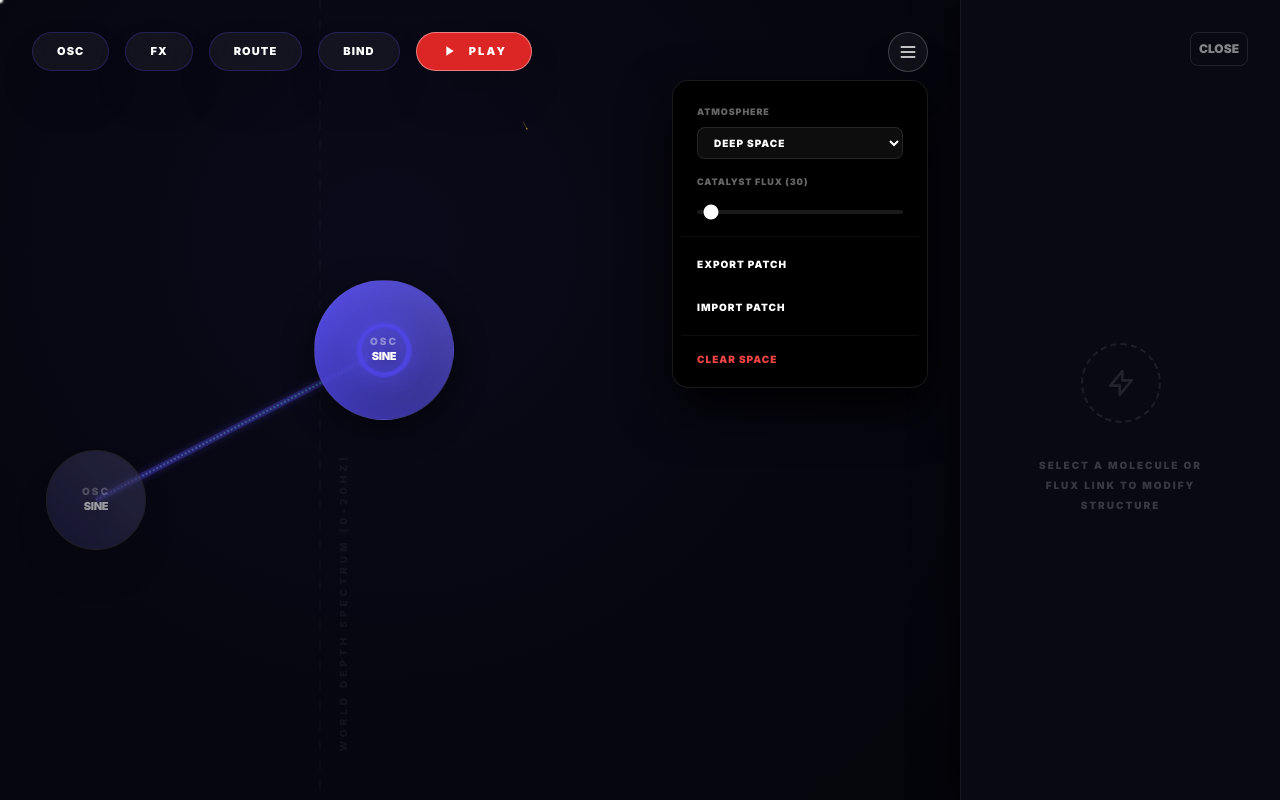
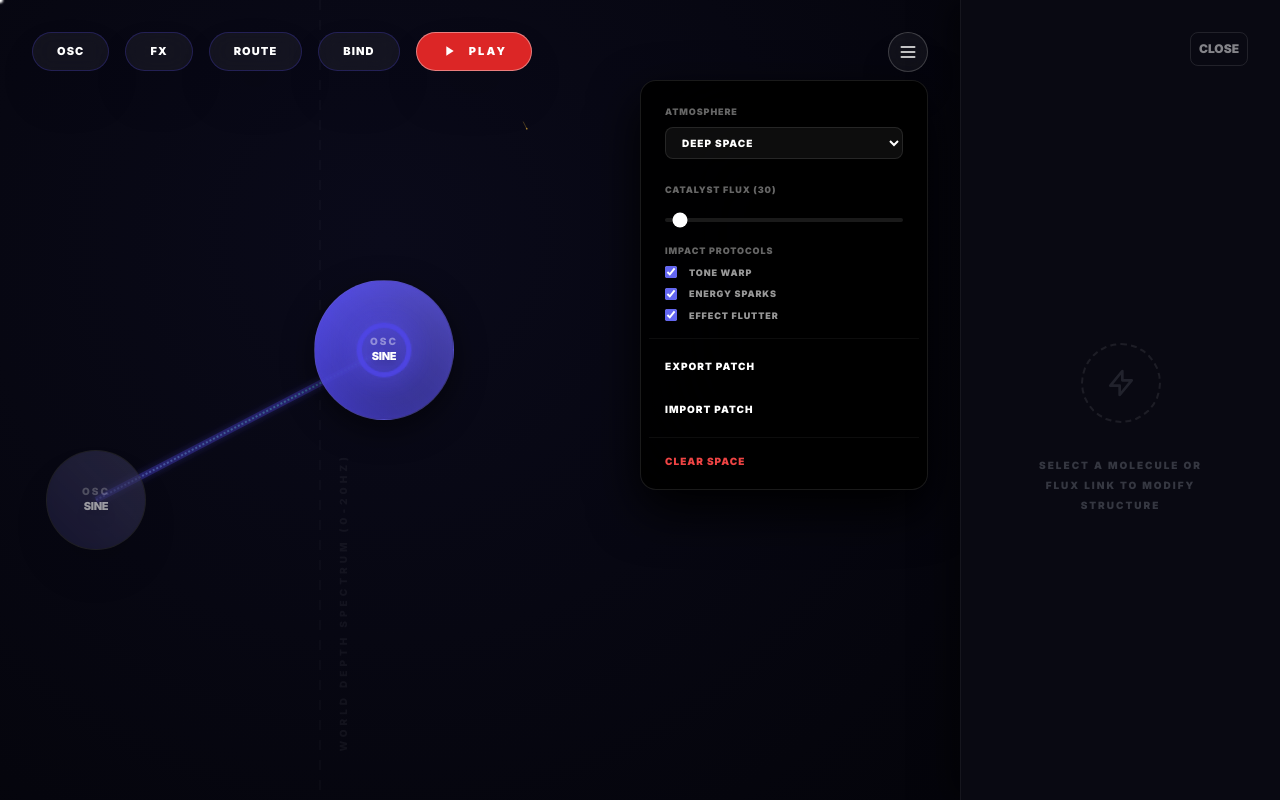
Before and after one commit to apiel/Molecular, a React (Vite) app: page / in a window 1280 px wide. Both pictures are taken after a click on the button 908 px from the left and 52 px from the top of the page. Built offline with nearby package versions, Linux system fonts and the light colour scheme.

Commit message:
feat: Add impact settings for sound disturbances
Introduces configurable settings for how sound disturbances are triggered, including tone spikes, transient sparks, and parameter flutter. This enhances control over the audio response to collisions within the simulation.

```diff
--- a/App.tsx
+++ b/App.tsx
@@ -1,6 +1,6 @@
 import React, { useState, useEffect, useRef, useCallback, useMemo } from 'react';
 import { v4 as uuidv4 } from 'uuid';
-import { SynthNode, Position, Connection, NodeType, Theme } from './types';
+import { SynthNode, Position, Connection, NodeType, Theme, ImpactSettings } from './types';
 import { Bubble } from './components/Bubble';
 import { Sidebar } from './components/Sidebar';
 import { CatalystField } from './components/CatalystField';
@@ -142,6 +142,11 @@ const App: React.FC = () => {
   const [isMenuOpen, setIsMenuOpen] = useState(false);
   const [hoveredConnectionId, setHoveredConnectionId] = useState<string | null>(null);
   const [catalystDensity, setCatalystDensity] = useState(30);
+  const [impactSettings, setImpactSettings] = useState<ImpactSettings>({
+    toneSpike: true,
+    sparkTransients: true,
+    paramFlutter: true
+  });
 
   const [viewOffset, setViewOffset] = useState({ x: 0, y: 0 });
   const panStateRef = useRef<{ active: boolean, startX: number, startY: number, initialX: number, initialY: number }>({
@@ -198,9 +203,9 @@ const App: React.FC = () => {
   }, []);
 
   useEffect(() => {
-    const state = { nodes, connections, themeId: currentTheme.id };
+    const state = { nodes, connections, themeId: currentTheme.id, catalystDensity, impactSettings };
     localStorage.setItem(STORAGE_KEY, JSON.stringify(state));
-  }, [nodes, connections, currentTheme]);
+  }, [nodes, connections, currentTheme, catalystDensity, impactSettings]);
 
   const applyFxParams = useCallback((node: SynthNode, w: number, h: number) => {
     const id = node.id;
@@ -313,7 +318,7 @@ const App: React.FC = () => {
   };
 
   const handleExport = () => {
-    const state = { nodes, connections, themeId: currentTheme.id, exportedAt: new Date().toISOString() };
+    const state = { nodes, connections, themeId: currentTheme.id, catalystDensity, impactSettings, exportedAt: new Date().toISOString() };
     const blob = new Blob([JSON.stringify(state, null, 2)], { type: 'application/json' });
     const url = URL.createObjectURL(blob);
     const a = document.createElement('a');
@@ -340,6 +345,8 @@ const App: React.FC = () => {
         nodes.forEach(n => audioEngine.removeNode(n.id));
         setNodes(parsed.nodes);
         setConnections(parsed.connections);
+        if (parsed.catalystDensity !== undefined) setCatalystDensity(parsed.catalystDensity);
+        if (parsed.impactSettings !== undefined) setImpactSettings(parsed.impactSettings);
         const theme = THEMES.find(t => t.id === parsed.themeId) || THEMES[0];
         setCurrentTheme(theme);
         if (isStarted) rebuildAudioEngine(parsed.nodes, parsed.connections);
@@ -551,11 +558,12 @@ const App: React.FC = () => {
 
       <div ref={containerRef} className="flex-1 relative overflow-hidden">
         {/* Catalyst Field layer */}
-        <CatalystField density={catalystDensity} nodes={nodes} viewOffset={viewOffset} />
+        <CatalystField density={catalystDensity} nodes={nodes} viewOffset={viewOffset} impactSettings={impactSettings} />
 
         <svg className="absolute inset-0 pointer-events-none w-full h-full z-0">
           <defs>
             <linearGradient id="signalGrad" x1="0%" y1="0%" x2="100%" y2="0%">
+                {/* Fix: replaced 'E' with 'currentTheme' */}
                 <stop offset="0%" stopColor={currentTheme.colors.connStart} stopOpacity="0.4" />
                 <stop offset="100%" stopColor={currentTheme.colors.connEnd} stopOpacity="0.4" />
             </linearGradient>
@@ -623,19 +631,41 @@ const App: React.FC = () => {
                 <svg className="w-5 h-5 text-white" fill="none" stroke="currentColor" viewBox="0 0 24 24"><path strokeLinecap="round" strokeLinejoin="round" strokeWidth="2" d="M4 6h16M4 12h16M4 18h16" /></svg>
             </button>
             {isMenuOpen && (
-                <div className="absolute top-12 right-0 w-64 bg-black/95 backdrop-blur-3xl border border-white/10 rounded-2xl p-2 flex flex-col gap-1 shadow-[0_20px_50px_rgba(0,0,0,1)] z-50 animate-in fade-in zoom-in-95 duration-200">
+                <div className="absolute top-12 right-0 w-72 bg-black/95 backdrop-blur-3xl border border-white/10 rounded-2xl p-2 flex flex-col gap-1 shadow-[0_20px_50px_rgba(0,0,0,1)] z-50 animate-in fade-in zoom-in-95 duration-200">
                     <div className="p-4 border-b border-white/5 mb-1">
                         <label className="text-[9px] font-black uppercase tracking-widest opacity-40 mb-2 block">Atmosphere</label>
                         <select value={currentTheme.id} onChange={(e) => { const theme = THEMES.find(t => t.id === e.target.value); if (theme) setCurrentTheme(theme); }} className="w-full bg-white/5 border border-white/10 rounded-lg px-3 py-2 text-[10px] font-black uppercase tracking-widest text-white outline-none cursor-pointer mb-4">
                             {THEMES.map(t => <option key={t.id} value={t.id} className="bg-black text-white">{t.name}</option>)}
                         </select>
 
+                        <div className="space-y-4 pt-2">
+                          <div>
                             <label className="text-[9px] font-black uppercase tracking-widest opacity-40 mb-2 block">Catalyst Flux ({catalystDensity})</label>
                             <input
                                 type="range" min="0" max="1000" value={catalystDensity}
                                 onChange={(e) => setCatalystDensity(parseInt(e.target.value))}
                                 className="w-full h-1 bg-white/10 rounded-full appearance-none cursor-pointer accent-white"
                             />
+                          </div>
+
+                          <div className="space-y-2">
+                            <label className="text-[9px] font-black uppercase tracking-widest opacity-40 mb-1 block">Impact Protocols</label>
+                            <div className="grid grid-cols-1 gap-2">
+                              <label className="flex items-center gap-3 cursor-pointer group">
+                                <input type="checkbox" checked={impactSettings.toneSpike} onChange={e => setImpactSettings(s => ({...s, toneSpike: e.target.checked}))} className="w-3 h-3 rounded bg-white/10 border-white/20 accent-indigo-500" />
+                                <span className="text-[9px] font-black uppercase tracking-widest text-white/60 group-hover:text-white transition-colors">Tone Warp</span>
+                              </label>
+                              <label className="flex items-center gap-3 cursor-pointer group">
+                                <input type="checkbox" checked={impactSettings.sparkTransients} onChange={e => setImpactSettings(s => ({...s, sparkTransients: e.target.checked}))} className="w-3 h-3 rounded bg-white/10 border-white/20 accent-indigo-500" />
+                                <span className="text-[9px] font-black uppercase tracking-widest text-white/60 group-hover:text-white transition-colors">Energy Sparks</span>
+                              </label>
+                              <label className="flex items-center gap-3 cursor-pointer group">
+                                <input type="checkbox" checked={impactSettings.paramFlutter} onChange={e => setImpactSettings(s => ({...s, paramFlutter: e.target.checked}))} className="w-3 h-3 rounded bg-white/10 border-white/20 accent-indigo-500" />
+                                <span className="text-[9px] font-black uppercase tracking-widest text-white/60 group-hover:text-white transition-colors">Effect Flutter</span>
+                              </label>
+                            </div>
+                          </div>
+                        </div>
                     </div>
                     <button onClick={handleExport} className="w-full px-4 py-3 text-left text-[10px] font-black uppercase tracking-widest hover:bg-white/10 rounded-xl transition-colors">Export Patch</button>
                     <button onClick={handleImportClick} className="w-full px-4 py-3 text-left text-[10px] font-black uppercase tracking-widest hover:bg-white/10 rounded-xl transition-colors">Import Patch</button>
--- a/components/CatalystField.tsx
+++ b/components/CatalystField.tsx
@@ -1,5 +1,5 @@
 import React, { useEffect, useRef } from 'react';
-import { SynthNode } from '../types';
+import { SynthNode, ImpactSettings } from '../types';
 import { audioEngine } from '../services/audioEngine';
 
 interface Catalyst {
@@ -15,9 +15,10 @@ interface CatalystFieldProps {
   density: number;
   nodes: SynthNode[];
   viewOffset: { x: number, y: number };
+  impactSettings: ImpactSettings;
 }
 
-export const CatalystField: React.FC<CatalystFieldProps> = ({ density, nodes, viewOffset }) => {
+export const CatalystField: React.FC<CatalystFieldProps> = ({ density, nodes, viewOffset, impactSettings }) => {
   const canvasRef = useRef<HTMLCanvasElement>(null);
   const catalystsRef = useRef<Catalyst[]>([]);
   const requestRef = useRef<number>(null);
@@ -95,7 +96,7 @@ export const CatalystField: React.FC<CatalystFieldProps> = ({ density, nodes, vi
             if (distSq < radius * radius) {
                 // Calculate normalized panning (-1 to 1) based on screen position
                 const pan = (sx / canvasWidth) * 2 - 1;
-                audioEngine.triggerDisturbance(node.id, c.vy, pan);
+                audioEngine.triggerDisturbance(node.id, c.vy, pan, impactSettings);
 
                 // Elastic bounce
                 c.vx *= -1.1;
@@ -115,7 +116,7 @@ export const CatalystField: React.FC<CatalystFieldProps> = ({ density, nodes, vi
     return () => {
       if (requestRef.current) cancelAnimationFrame(requestRef.current);
     };
-  }, [nodes, viewOffset]);
+  }, [nodes, viewOffset, impactSettings]);
 
   useEffect(() => {
     const handleResize = () => {
--- a/services/audioEngine.ts
+++ b/services/audioEngine.ts
@@ -1,4 +1,4 @@
-import { OscType, FxType } from '../types';
+import { OscType, FxType, ImpactSettings } from '../types';
 
 class AudioEngine {
   private ctx: AudioContext | null = null;
@@ -119,7 +119,7 @@ class AudioEngine {
   /**
    * Triggers a spatialized high-energy impact sound and disturbs the molecule's harmonics.
    */
-  public triggerDisturbance(id: string, velocityY: number, pan: number) {
+  public triggerDisturbance(id: string, velocityY: number, pan: number, settings: ImpactSettings) {
     const node = this.nodes.get(id);
     if (!node || !this.ctx || !this.impactGain) return;
 
@@ -127,7 +127,8 @@ class AudioEngine {
     const isFalling = velocityY > 0;
     const intensity = Math.min(1, Math.abs(velocityY) / 10);
 
-    // --- 1. SPATIAL TRANSIENT SOUND ---
+    // --- 1. SPATIAL TRANSIENT SOUND (SPARKS) ---
+    if (settings.sparkTransients) {
       const panner = this.ctx.createPanner();
       panner.panningModel = 'equalpower';
       panner.setPosition(pan, 0, 1 - Math.abs(pan));
@@ -170,20 +171,18 @@ class AudioEngine {
       pingEnv.connect(panner);
       ping.start(now);
       ping.stop(now + 0.1);
+    }
 
-    // --- 2. MOLECULE DISTURBANCE ---
+    // --- 2. MOLECULE DISTURBANCE (TONE/PARAMS) ---
+    if (settings.toneSpike && node.params.detune instanceof AudioParam) {
+      const p = node.params.detune;
       const centsShift = -velocityY * 200;
-
-    if (node.params.detune instanceof AudioParam) {
-      const p = node.params.detune;
       p.cancelScheduledValues(now);
-      // Sharp jolt
       p.setTargetAtTime(centsShift, now, 0.01);
-      // Easing back to center
       p.setTargetAtTime(0, now + 0.05, 0.2);
     }
 
-    if (node.params.cutoff instanceof AudioParam) {
+    if (settings.paramFlutter && node.params.cutoff instanceof AudioParam) {
       const p = node.params.cutoff;
       const base = p.value;
       const shift = isFalling ? -base * 0.4 : base * 0.6;
--- a/types.ts
+++ b/types.ts
@@ -38,6 +38,12 @@ export interface Theme {
   colors: ThemeColors;
 }
 
+export interface ImpactSettings {
+  toneSpike: boolean;
+  sparkTransients: boolean;
+  paramFlutter: boolean;
+}
+
 export interface SynthNode {
   id: string;
   type: NodeType;
```
Lines whose indentation alone changed are shown as unchanged.
